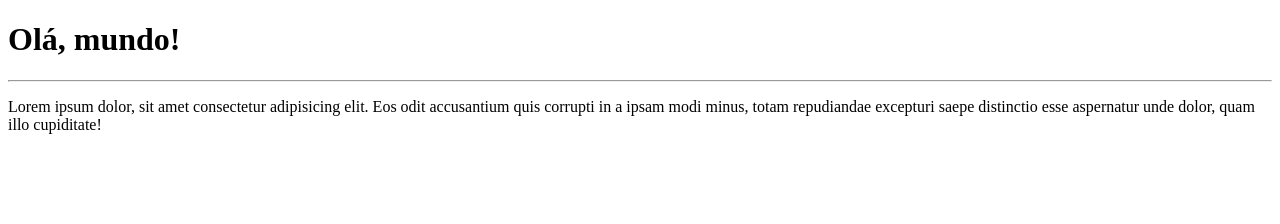
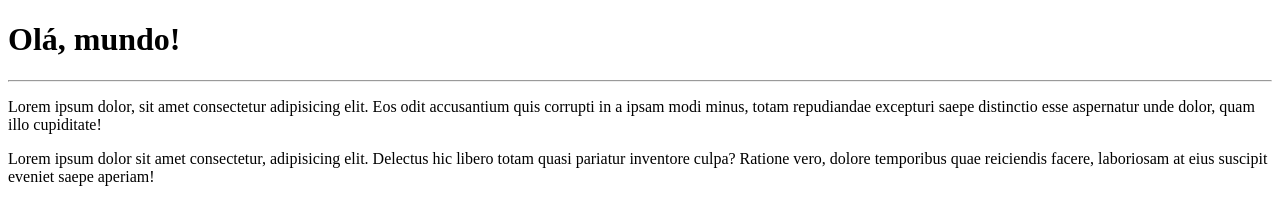
Before and after one commit to GuilhermeTurto/Ola-Mundo, a plain HTML site: page site-exemplo/index.html in a window 1280 px wide. Drawn offline with Linux system fonts and the light colour scheme.

Commit message:
adicionei um parágrafo

```diff
--- a/site-exemplo/index.html
+++ b/site-exemplo/index.html
@@ -10,5 +10,6 @@
     <h1>Olá, mundo!</h1>
     <hr>
     <p>Lorem ipsum dolor, sit amet consectetur adipisicing elit. Eos odit accusantium quis corrupti in a ipsam modi minus, totam repudiandae excepturi saepe distinctio esse aspernatur unde dolor, quam illo cupiditate!</p>
+    <p>Lorem ipsum dolor sit amet consectetur, adipisicing elit. Delectus hic libero totam quasi pariatur inventore culpa? Ratione vero, dolore temporibus quae reiciendis facere, laboriosam at eius suscipit eveniet saepe aperiam!</p>
 </body>
 </html>
```
